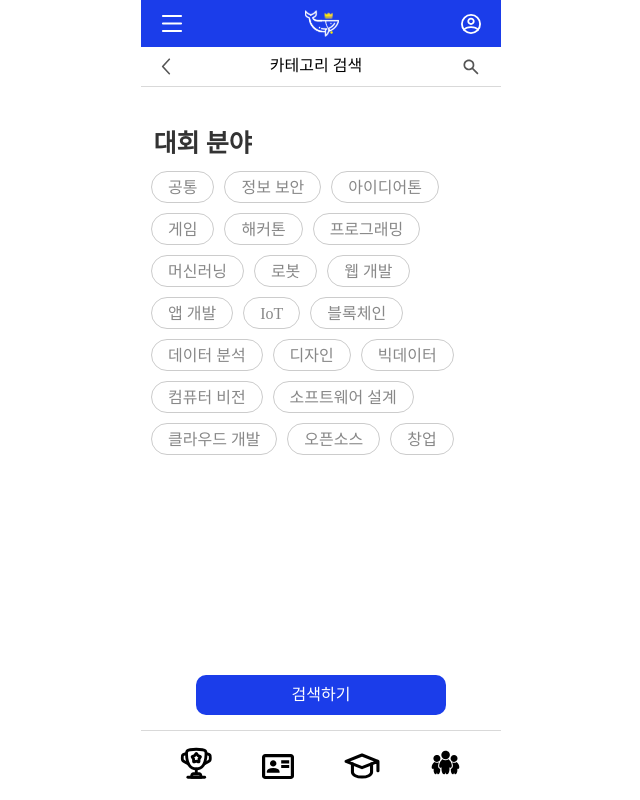
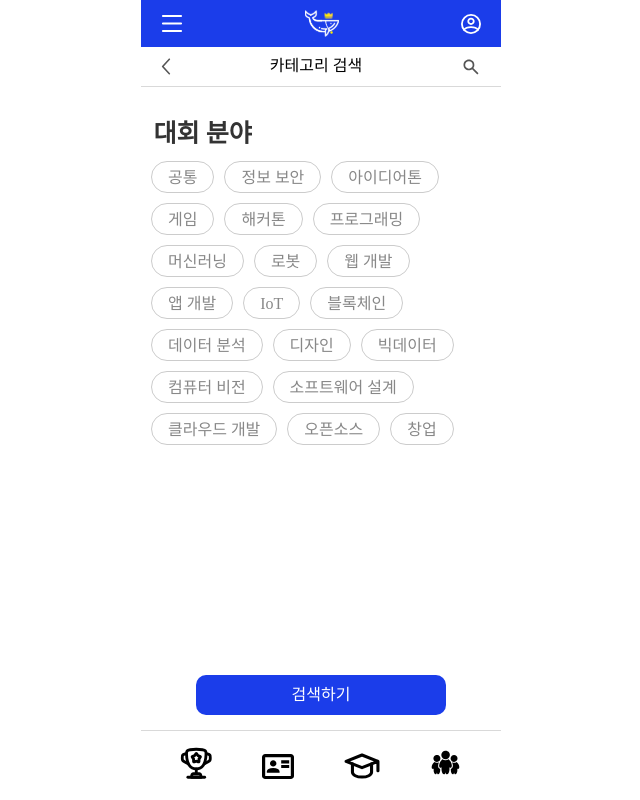
Before and after one commit to 2024Narsha/NARSHA-WEB, a React (Vite) app: page /category in a window 1280 px wide. Shown: the whole page, without its empty margins (319-959 px from the left). Built offline with nearby package versions, Linux system fonts and the light colour scheme.

Commit message:
카테고리 리스트 최종수정

```diff
--- a/src/pages/CategoryList/CategoryList.css
+++ b/src/pages/CategoryList/CategoryList.css
@@ -82,7 +82,7 @@
 }
 
 .category-title {
-  margin-top: 30px;
+  margin-top: 20px;
   margin-left: 25px;
   font-size: 25px;
   font-weight: 600;
```
